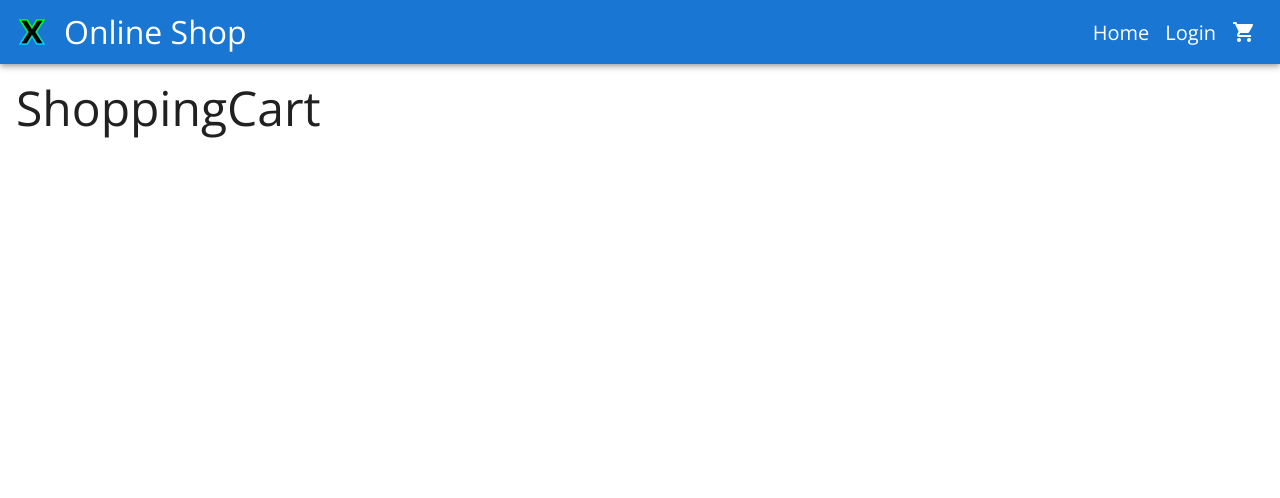
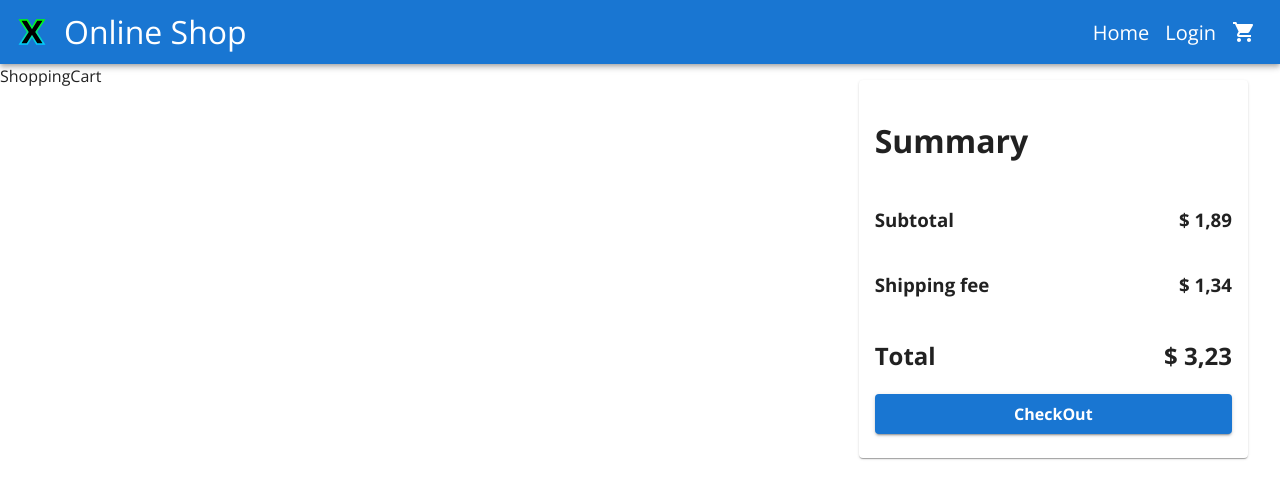
Before and after one commit to AvaruusAnkka/online-shop, a React (Create React App) app: page /shoppingcart in a window 1280 px wide. Shown: the top 498 px of the page. Built offline with nearby package versions, Linux system fonts and the light colour scheme.

Commit message:
nope it doesnt

```diff
--- a/src/components/CategoryButton.tsx
+++ b/src/components/CategoryButton.tsx
@@ -2,50 +2,32 @@ import { Button, Menu, MenuItem } from '@mui/material'
 import { useStoreContext } from 'contexts/StoreContext'
 import React from 'react'
 
-const CategoryButton = (
-  categoryValue: string,
-  setCategoryLabel: React.Dispatch<React.SetStateAction<string>>,
-  searchFunction: Function
-) => {
+const CategoryButton = () => {
   const { shopStore } = useStoreContext()
-
-  const [anchorEl, setAnchorEl] = React.useState<null | HTMLElement>(null)
-  const open = Boolean(anchorEl)
-  const handleClick = (event: React.MouseEvent<HTMLButtonElement>) => {
-    setAnchorEl(event.currentTarget)
-  }
-  const handleClose = () => {
-    setAnchorEl(null)
-  }
+  const [categoryButton, setCategoryButton] =
+    React.useState<null | HTMLElement>(null)
 
   return (
     <>
       <Button
-        aria-controls={open ? 'basic-menu' : undefined}
-        aria-haspopup="true"
-        aria-expanded={open ? 'true' : undefined}
-        onClick={handleClick}
+        onClick={(e) => setCategoryButton(e.currentTarget)}
         sx={{ mr: 2 }}
       >
-        {categoryValue}
+        {shopStore.selectedCategory}
       </Button>
       <Menu
-        id="basic-menu"
-        anchorEl={anchorEl}
-        open={open}
-        onClose={handleClose}
-        MenuListProps={{
-          'aria-labelledby': 'basic-button',
-        }}
+        anchorEl={categoryButton}
+        open={!!categoryButton}
+        onClose={() => setCategoryButton(null)}
       >
         {shopStore.categoriesList.map((category) => {
           return (
             <MenuItem
               key={category}
-              onClick={() => {
-                handleClose()
-                setCategoryLabel(category)
-                searchFunction()
+              onClick={(e) => {
+                setCategoryButton(null)
+                shopStore.selectedCategory = category
+                shopStore.filter()
               }}
             >
               {category}
--- a/src/components/SearchBar.tsx
+++ b/src/components/SearchBar.tsx
@@ -1,32 +1,21 @@
 import { Box, IconButton, InputAdornment, TextField } from '@mui/material'
 import SearchIcon from '@mui/icons-material/Search'
-import React, { useState } from 'react'
 import { useStoreContext } from 'contexts/StoreContext'
 import CategoryButton from './CategoryButton'
 
 export function SearchBar() {
   const { shopStore } = useStoreContext()
-
-  const [searchValue, setSearchValue] = useState('')
-  const [categoryValue, setCategoryLabel] = useState('Category')
-
-  function newSearch() {
-    shopStore.filter(searchValue, categoryValue)
-  }
-
   return (
     <Box sx={{ display: 'flex', justifyContent: 'center', mb: '28px' }}>
       <TextField
         onKeyDown={(e) => {
-          if (e.key === 'Enter') newSearch()
+          if (e.key === 'Enter') shopStore.filter()
         }}
-        value={searchValue}
-        onChange={(e) => setSearchValue(e.target.value)}
         InputProps={{
           endAdornment: (
             <InputAdornment position="end">
-              {CategoryButton(categoryValue, setCategoryLabel, newSearch)}
-              <IconButton aria-label="search" onClick={() => newSearch()}>
+              <CategoryButton />
+              <IconButton onClick={shopStore.filter}>
                 <SearchIcon />
               </IconButton>
             </InputAdornment>
--- a/src/routes/Home.tsx
+++ b/src/routes/Home.tsx
@@ -11,17 +11,9 @@ const Home = () => {
     <Box sx={{ p: { xs: 2, sm: 3 } }}>
       <SearchBar />
       <Grid container spacing={{ xs: 2, sm: 3 }}>
-                {shopStore.filtered_items.map((item) => {
+        {shopStore.filteredItems.map((item) => {
           return (
-                        <Grid
-                            key={item.id}
-                            item
-                            xs={12}
-                            sm={4}
-                            md={3}
-                            lg={2}
-                            xl={1.5}
-                        >
+            <Grid key={item.id} item xs={12} sm={4} md={3} lg={2} xl={1.5}>
               <ItemCard {...item} />
             </Grid>
           )
--- a/src/routes/ShoppingCart.tsx
+++ b/src/routes/ShoppingCart.tsx
@@ -1,11 +1,60 @@
-import { Box, Typography } from '@mui/material'
+import {
+  Box,
+  Button,
+  Card,
+  CardContent,
+  Grid,
+  Typography,
+} from '@mui/material'
 
-const ShoppingCart = () => {
-	return (
-		<Box sx={{ p: 2 }}>
-			<Typography variant='h1'>ShoppingCart</Typography>
-		</Box>
-	)
-}
+const ShoppingCart = () => (
+  <Box sx={{ p: 2 }}>
+    <Grid container spacing={2}>
+      <Grid xs={8}>
+        <Typography>ShoppingCart</Typography>
+      </Grid>
+      <Grid xs={4} sx={{ p: 2 }}>
+        <Card>
+          <CardContent>
+            <h1>Summary</h1>
+            <Grid
+              sx={{
+                display: 'flex',
+                flexDirection: 'row',
+                justifyContent: 'space-between',
+              }}
+            >
+              <h3>Subtotal</h3>
+              <h3>$ 1,89</h3>
+            </Grid>
+            <Grid
+              sx={{
+                display: 'flex',
+                flexDirection: 'row',
+                justifyContent: 'space-between',
+              }}
+            >
+              <h3>Shipping fee</h3>
+              <h3>$ 1,34</h3>
+            </Grid>
+            <Grid
+              sx={{
+                display: 'flex',
+                flexDirection: 'row',
+                justifyContent: 'space-between',
+              }}
+            >
+              <h2>Total</h2>
+              <h2>$ 3,23</h2>
+            </Grid>
+            <Box sx={{ display: 'flex', flexDirection: 'column' }}>
+              <Button>CheckOut</Button>
+            </Box>
+          </CardContent>
+        </Card>
+      </Grid>
+    </Grid>
+  </Box>
+)
 
 export default ShoppingCart
--- a/src/stores/ShopStore.tsx
+++ b/src/stores/ShopStore.tsx
@@ -79,6 +79,8 @@ export interface Item {
 export default class ShopStore {
   private _items: Item[] = dummyItems
   private _filtered: Item[] = this._items
+  private _searchValue = ''
+  private _selectedCategory = 'Category'
 
   constructor() {
     makeAutoObservable(this)
@@ -88,13 +90,30 @@ export default class ShopStore {
     return this._items
   }
 
-  get filtered_items() {
+  get filteredItems() {
+    this.filter()
     return this._filtered
+  }
+
+  get searchValue() {
+    return this._searchValue
+  }
+
+  set searchValue(value) {
+    this._searchValue = value
+  }
+
+  get selectedCategory() {
+    return this._selectedCategory
+  }
+
+  set selectedCategory(value) {
+    this._selectedCategory = value
   }
 
   get categoriesList() {
     let categories: string[] = ['All']
-    this._items.map((item) => {
+    this._items.forEach((item) => {
       if (!categories.includes(item.category)) {
         categories.push(item.category)
       }
@@ -102,14 +121,19 @@ export default class ShopStore {
     return categories
   }
 
-  filter(selectedSearch: string, selectedCategory: string) {
+  filter() {
     this._filtered = this._items.filter((item) => {
-      if (selectedCategory === 'All' || selectedCategory === 'Category') {
-        return item.label.toLowerCase().includes(selectedSearch.toLowerCase())
+      if (
+        this._selectedCategory === 'All' ||
+        this._selectedCategory === 'Category'
+      ) {
+        return item.label
+          .toLowerCase()
+          .includes(this._searchValue.toLowerCase())
       } else {
         return (
-          item.label.toLowerCase().includes(selectedSearch.toLowerCase()) &&
-          item.category === selectedCategory
+          item.label.toLowerCase().includes(this._searchValue.toLowerCase()) &&
+          item.category === this._selectedCategory
         )
       }
     })
```
Lines whose indentation alone changed are shown as unchanged.
